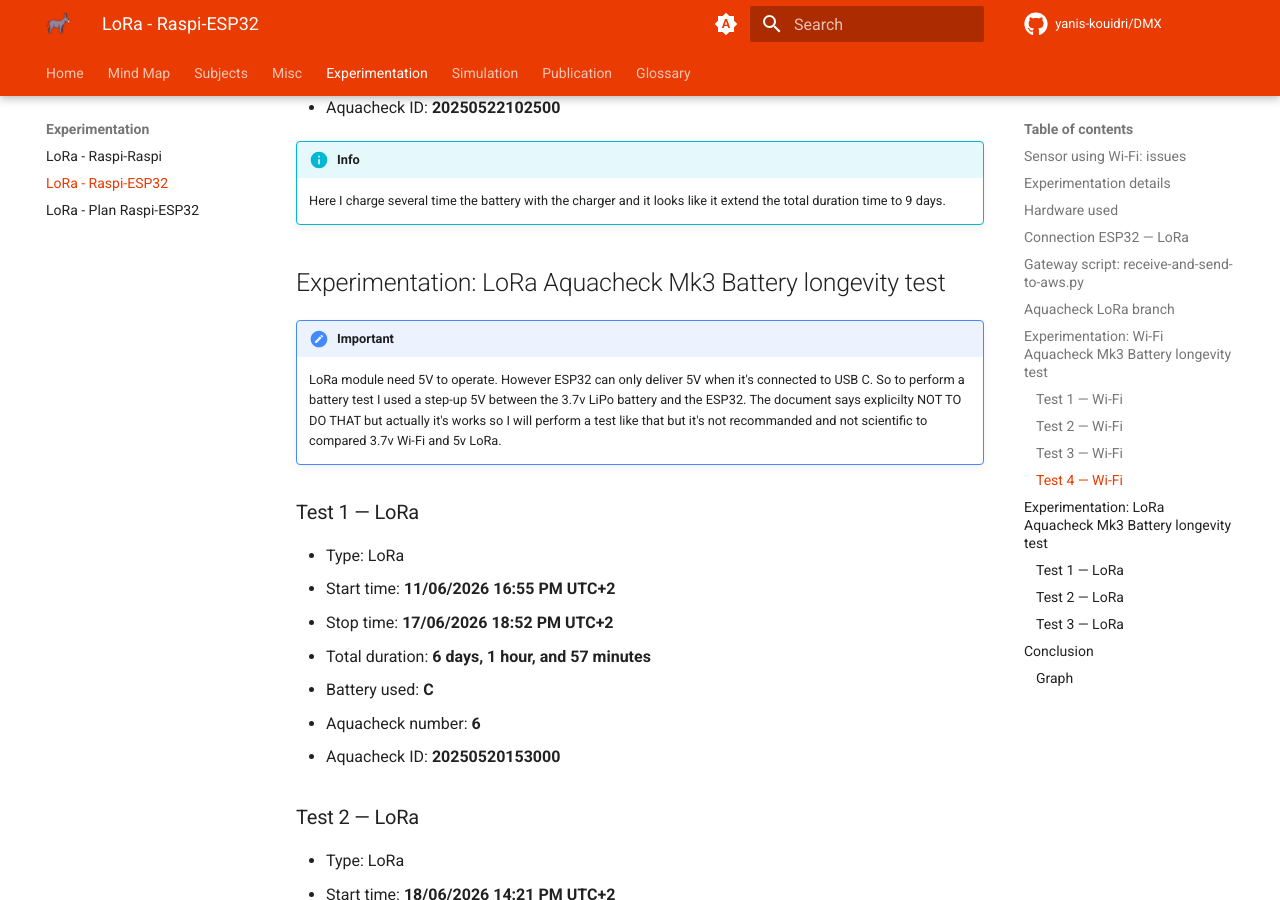
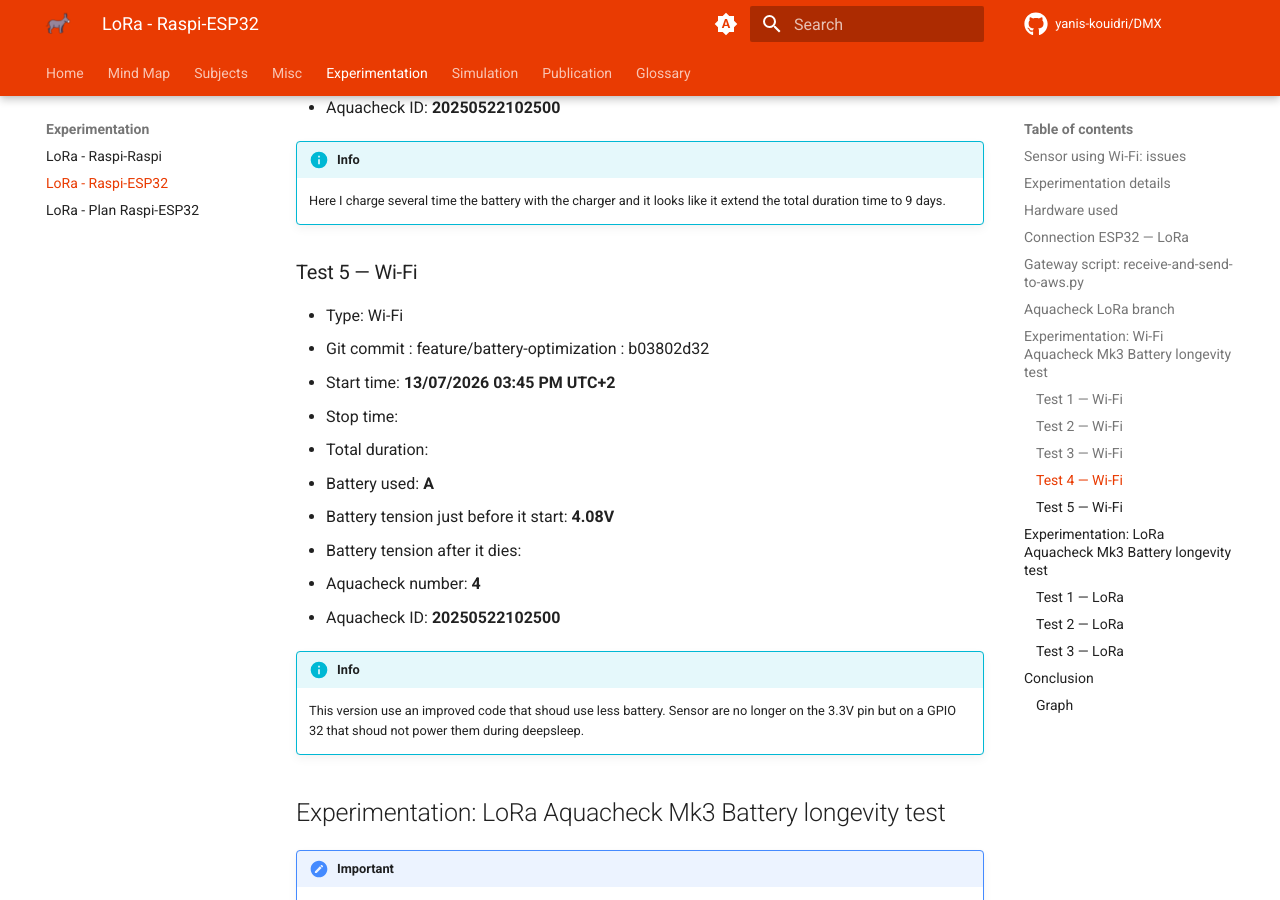
Before and after one commit to Yanis-Kouidri/DMX, an MkDocs documentation site: the page built from docs/experimentation/lora-raspi-esp32/lora-raspi-esp32.md, in a window 1280 px wide and 900 px high, scrolled down 7635 px. Built offline with MkDocs 1.6.1 and Material for MkDocs 9.7.7, drawn with Linux system fonts in a browser that asks for light colours; comment, search, counter and statistics services are not loaded.

Commit message:
docs: add Wi-Fi battery optimization test 5 entry
Add a new test case (Test 5) for Wi-Fi-based battery longevity, using improved code that powers sensors via GPIO 32 to reduce drain during deep sleep.

```diff
--- a/docs/experimentation/lora-raspi-esp32/lora-raspi-esp32.md
+++ b/docs/experimentation/lora-raspi-esp32/lora-raspi-esp32.md
@@ -138,6 +138,23 @@ In this second test, I use the same battery, the same voltage and the same Aquac
 
     Here I charge several time the battery with the charger and it looks like it extend the total duration time to 9 days.
 
+### Test 5 — Wi-Fi
+
+- Type: Wi-Fi
+- Git commit : feature/battery-optimization : b03802d32
+- Start time: **13/07/2026 03:45 PM UTC+2**
+- Stop time:
+- Total duration:
+- Battery used: **A**
+- Battery tension just before it start: **4.08V**
+- Battery tension after it dies:
+- Aquacheck number: **4**
+- Aquacheck ID: **20250522102500**
+
+!!! info
+
+    This version use an improved code that shoud use less battery. Sensor are no longer on the 3.3V pin but on a GPIO 32 that shoud not power them during deepsleep.
+
 ## Experimentation: LoRa Aquacheck Mk3 Battery longevity test
 
 !!! important
```
